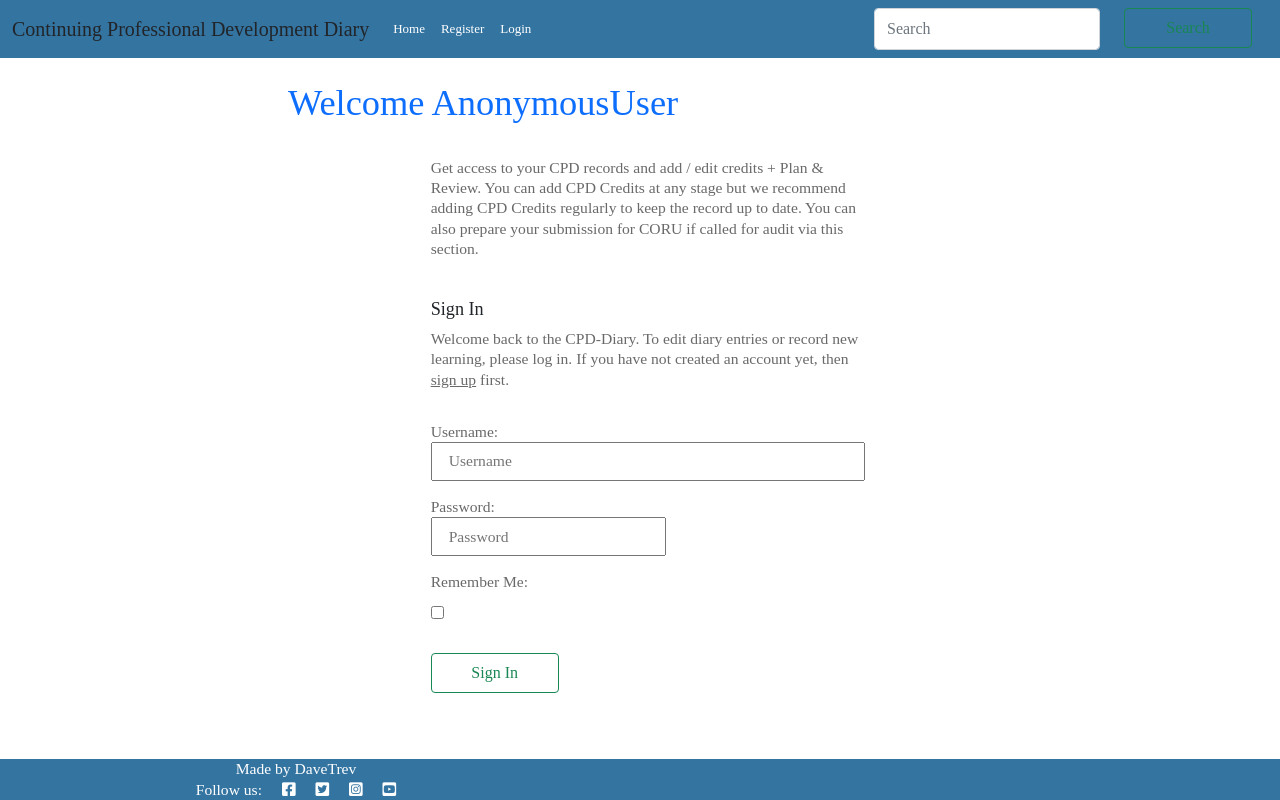
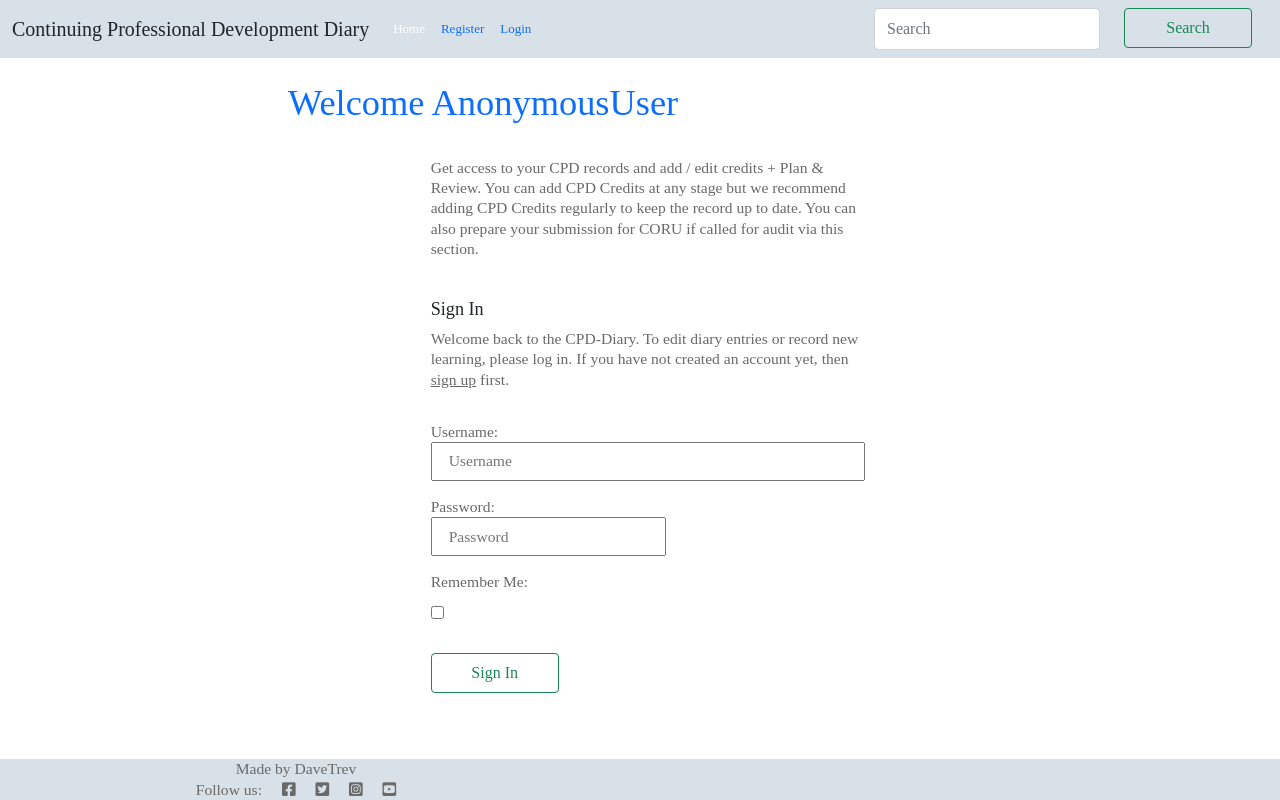
Before and after one commit to DaveTrev/p4-Django-diary, a Django app: a page that uses cpddiary/templates/cpddiary/base.html in a window 1280 px wide. Run offline with Django 3.2, Linux system fonts and the light colour scheme; some libraries are stand-ins or nearby versions; some web fonts are replaced.

Commit message:
change navbar & footer colour

```diff
--- a/cpddiary/templates/cpddiary/base.html
+++ b/cpddiary/templates/cpddiary/base.html
@@ -21,7 +21,7 @@
 <body>
 <!-- Bootstrap navbar goes here! -->
 <!-- HOME LOGIN LOGOUT BUTTONS DISAPPEAR WHEN RESPONSIVE -->
-    <nav class="navbar navbar-expand-lg bg-body-tertiary" style="background-color: #3474a1;">
+    <nav class="navbar navbar-expand-lg bg-body-tertiary" style="background-color: #d8e1e7;">
         <div class="container-fluid">
           <a class="navbar-brand" href="/">Continuing Professional Development Diary</a>
           <button class="navbar-toggler" type="button" data-bs-toggle="collapse" data-bs-target="#navbarSupportedContent" aria-controls="navbarSupportedContent" aria-expanded="false" aria-label="Toggle navigation">
@@ -34,14 +34,14 @@
                 </li>
                 {% if request.user.is_authenticated %}
                 <li class="nav-item">
-                    <a class="nav-link text-white" href="{% url 'account_logout' %}">Logout</a>
+                    <a class="nav-link text-black" href="{% url 'account_logout' %}">Logout</a>
                 </li>
                 {% else %}
                 <li class="nav-item">
-                    <a class="nav-link text-white" href="{% url 'account_signup' %}">Register</a>
+                    <a class="nav-link text-black" href="{% url 'account_signup' %}">Register</a>
                 </li>
                 <li class="nav-item">
-                    <a class="nav-link text-white" href="{% url 'account_login' %}">Login</a>
+                    <a class="nav-link text-black" href="{% url 'account_login' %}">Login</a>
                 </li>
                 {% endif %}
             </ul>
@@ -78,9 +78,9 @@
 
 <!-- JS script for timing messages to user goes here! -->
 <!-- Bootstrap Footer goes here! Taken from codestar blog-->
-<footer class="footer h-5 mx-auto py-0.5 fixed-bottom " style="background-color: #3474a1;">
-    <p class="m-0 text-center text-white">Made by DaveTrev</p>
-    <p class="m-0 text-center text-white">Follow us: <i class="fab fa-facebook-square ms-3"></i>
+<footer class="footer h-5 mx-auto py-0.5 fixed-bottom " style="background-color: #d8e1e7;">
+    <p class="m-0 text-center text-black">Made by DaveTrev</p>
+    <p class="m-0 text-center text-black">Follow us: <i class="fab fa-facebook-square ms-3"></i>
         <i class="fab fa-twitter-square ms-3"></i>       <!-- create links to socials -->
         <i class="fab fa-instagram-square ms-3"></i>     <!-- create links to socials -->
         <i class="fab fa-youtube-square ms-3"></i></p>    <!-- create links to socials -->
```
